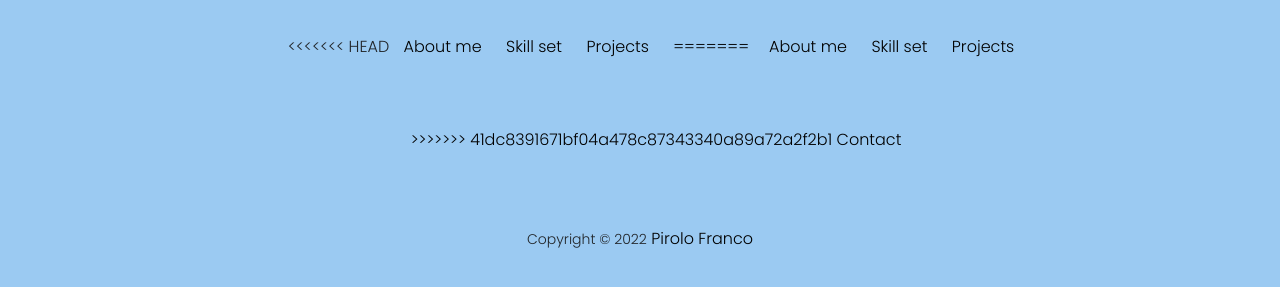
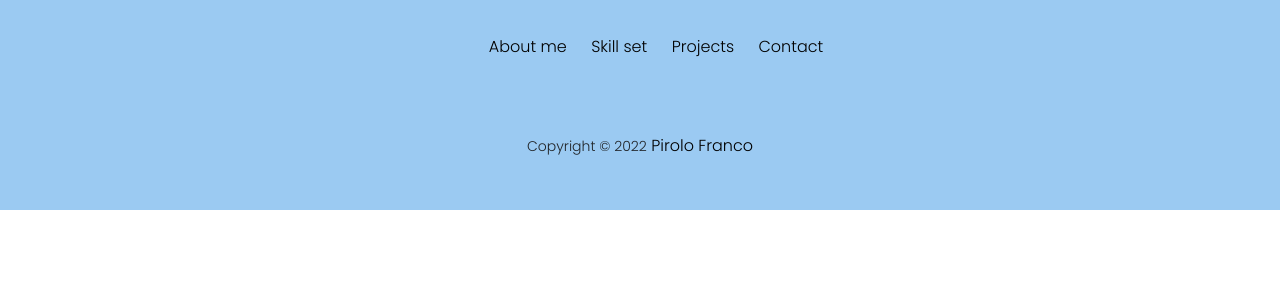
Before and after one commit to PiroloFranco/proyecto-final, a website: page index.html in a window 1280 px wide. Shown: the part 1055-1342 px from the top of the page. After the commit the page ends 1265 px from the top, so only its background shows below. Drawn offline with nearby package versions, Linux system fonts and the light colour scheme.

Commit message:
ultima version de verdad

```diff
--- a/index.html
+++ b/index.html
@@ -97,7 +97,6 @@
                 </div>
             </nav>
             <ul class="footer__links">
-<<<<<<< HEAD
                 <li><a class="footer__links-a" href="./pages/about.html">
                     About me
                 </a></li>
@@ -108,18 +107,6 @@
                     Projects
                 </a></li>
                 <li><a class="footer__links-a" href="./pages/contact.html">
-=======
-                <li><a class="footer__links-a" href="../pagesabout.html">
-                    About me
-                </a></li>
-                <li><a class="footer__links-a" href="../pages/skill.html">
-                    Skill set
-                </a></li>
-                <li><a class="footer__links-a" href="../pagesprojects.html">
-                    Projects
-                </a></li>
-                <li><a class="footer__links-a" href="../pages/contact.html">
->>>>>>> 41dc8391671bf04a478c87343340a89a72a2f2b1
                     Contact
                 </a></li>
             </ul>
```
